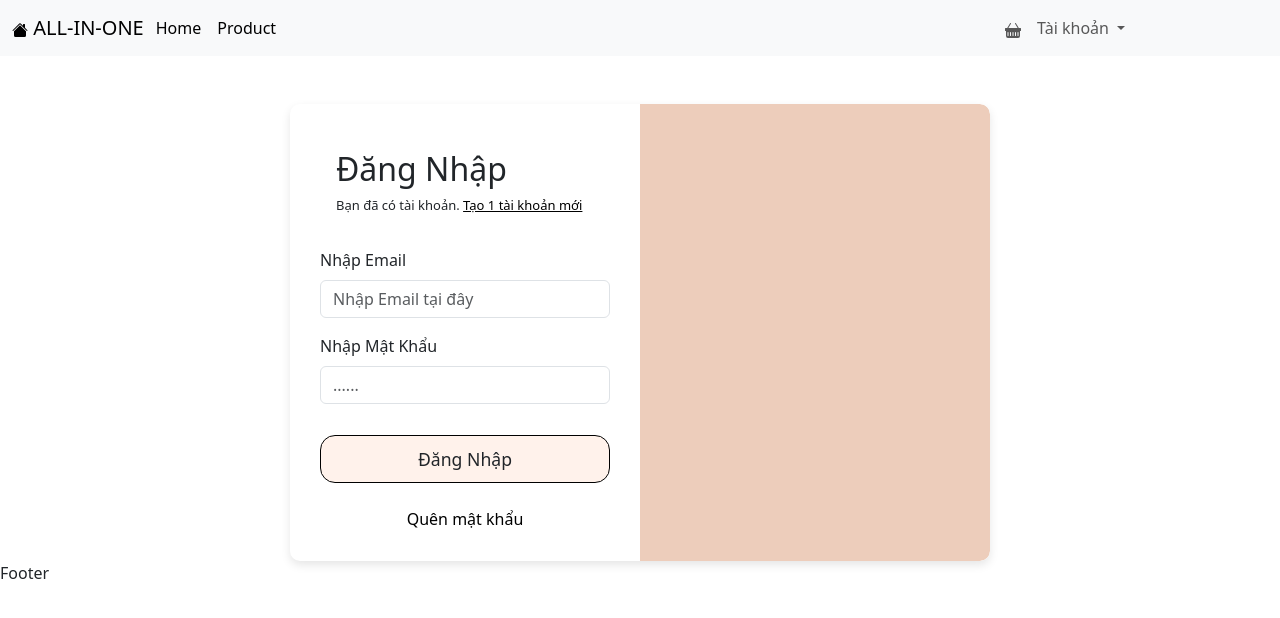
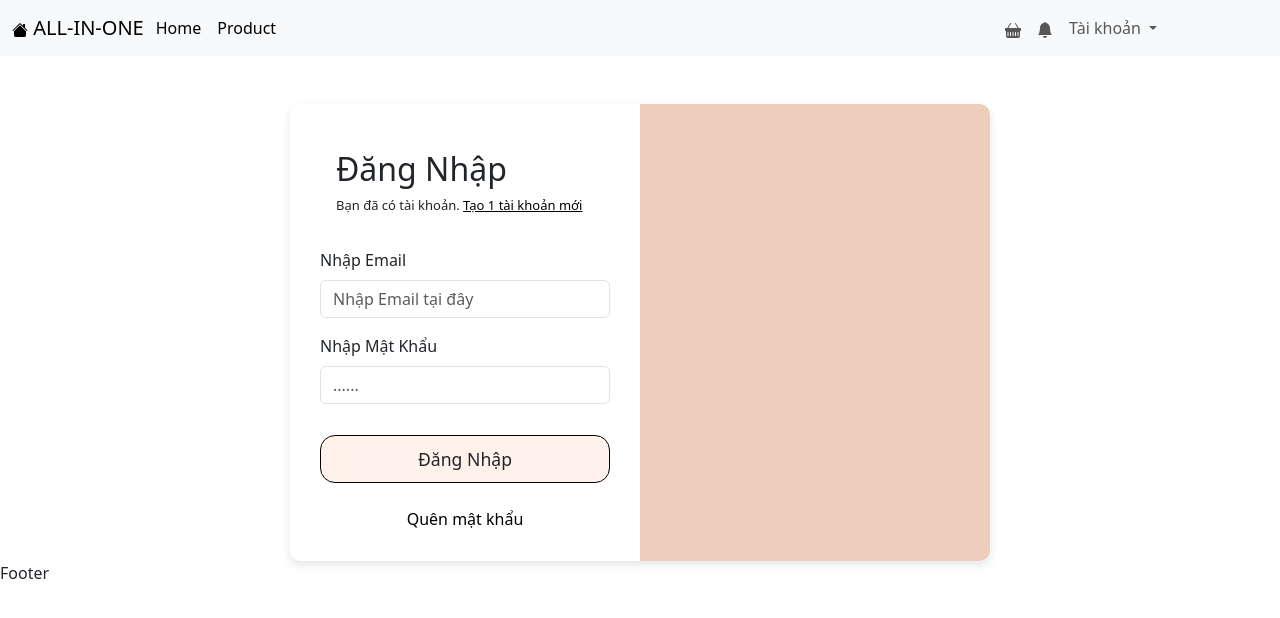
Before and after one commit to lllloc123h/AllinOneStore, a Vue app in the folder AOS_FE/AOS_FE/: page /login in a window 1280 px wide. Shown: the top 618 px of the page. Built offline with nearby package versions, Linux system fonts and the light colour scheme.

Commit message:
update USERLAYOUT

```diff
--- a/AOS_FE/AOS_FE/src/Layouts/UserLayout.vue
+++ b/AOS_FE/AOS_FE/src/Layouts/UserLayout.vue
@@ -11,4 +11,5 @@
 import 'bootstrap/dist/js/bootstrap.bundle.min.js'
 import 'bootstrap/dist/css/bootstrap.min.css'
 import UserHeader from '../components/Module/UserHeader.vue';
+
 </script>
--- a/AOS_FE/AOS_FE/src/components/Module/UserHeader.vue
+++ b/AOS_FE/AOS_FE/src/components/Module/UserHeader.vue
@@ -21,7 +21,7 @@
                     <li class="nav-item">
                         <a class="nav-link active" aria-current="page" href="/">Home</a>
                     </li>
-                     <li class="nav-item">
+                    <li class="nav-item">
                         <a class="nav-link active" aria-current="page" href="/products">Product</a>
                     </li>
                 </ul>
@@ -36,13 +36,25 @@
                             </svg>
                         </a>
                     </li>
+                    <li class="nav-item">
+                        <a class="nav-link" aria-current="page" href="">
+                            <svg xmlns="http://www.w3.org/2000/svg" width="16" height="16" fill="currentColor"
+                                class="bi bi-bell-fill" viewBox="0 0 16 16">
+                                <path
+                                    d="M8 16a2 2 0 0 0 2-2H6a2 2 0 0 0 2 2m.995-14.901a1 1 0 1 0-1.99 0A5 5 0 0 0 3 6c0 1.098-.5 6-2 7h14c-1.5-1-2-5.902-2-7 0-2.42-1.72-4.44-4.005-4.901" />
+                            </svg>
+                        </a>
+                    </li>
                     <li class="nav-item dropdown">
                         <a class="nav-link dropdown-toggle" href="#" role="button" data-bs-toggle="dropdown"
                             aria-expanded="false">
                             Tài khoản
                         </a>
                         <ul class="dropdown-menu">
-                            <li><a class="dropdown-item" href="/login">Login</a></li>
+                            <li><a class="dropdown-item" href="/login" v-if="isLogged">Login</a>
+                                <a class="dropdown-item" href="/login" v-else>Logout</a>
+                            </li>
+
                             <li><a class="dropdown-item" href="/register">Register</a></li>
                         </ul>
                     </li>
@@ -51,3 +63,10 @@
         </div>
     </nav>
 </template>
+<script setup>
+import authService from '../../services/header-injectable-JWT';
+
+
+const isLogged = !authService.getToken() != null;
+
+</script>
```
